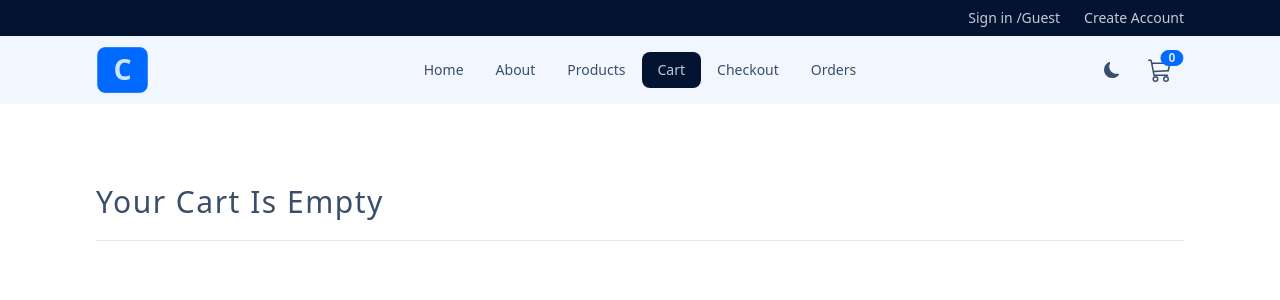
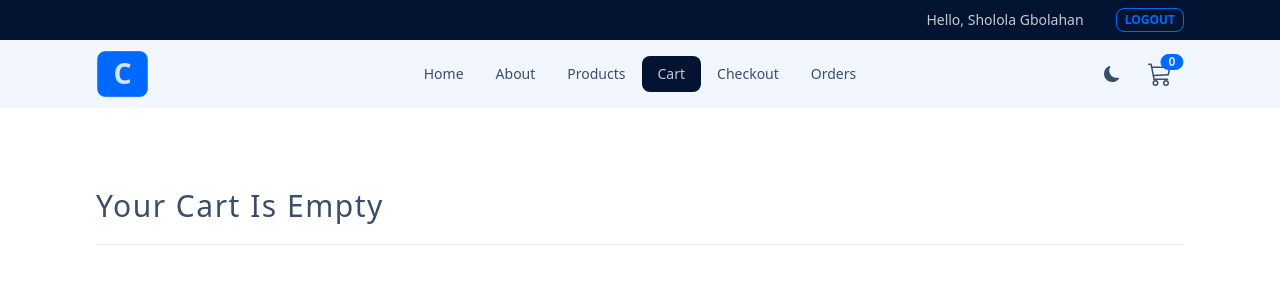
Before and after one commit to Sholola-Gbolahan/Comfy-store, a React (Vite) app: page /cart in a window 1280 px wide. Shown: the top 300 px of the page. Built offline with nearby package versions, Linux system fonts and the light colour scheme.

Commit message:
- setup logout reducer - access user in Header, NavLinks and Cart Page

```diff
--- a/src/components/Header.jsx
+++ b/src/components/Header.jsx
@@ -1,23 +1,45 @@
-import { Link } from "react-router-dom"
+import { Link, useNavigate } from "react-router-dom"
+
+import { useDispatch, useSelector } from "react-redux"
+import { logoutUser } from "../features/user/UserSlice"
+import { clearCart } from "../features/cart/cartSlice"
 
 const Header = () => {
+  const navigate = useNavigate()
+  const dispatch = useDispatch()
+  const user = useSelector((state) => state.userState.user)
+
+  const handleLogout = () => {
+    navigate("/")
+    dispatch(clearCart())
+    dispatch(logoutUser())
+  }
+
   return (
     <header className="bg-neutral py-2 text-neutral-content  ">
-      <div
-        className="
-      align-element flex justified-center sm:justify-end"
+      <div className="align-element flex justified-center sm:justify-end">
+        {user ? (
+          //  USER
+          <div className="flex gap-x-2 sm:gap-x-8 items-center">
+            <p className="text-xs sm:text-sm">Hello, {user.username}</p>
+            <button
+              className="btn btn-xs btn-outline btn-primary "
+              onClick={handleLogout}
             >
-        {/* USER */}
-        {/* LINKS */}
+              logout
+            </button>
+          </div>
+        ) : (
+          //  LINKS
           <div className="flex gap-x-6 justify-center items-center">
             <Link to="/login" className="link link-hover text-xs sm:text-sm">
-            {" "}
               Sign in /Guest
             </Link>
             <Link to="/register" className="link link-hover text-xs sm:text-sm">
               Create Account
             </Link>
           </div>
+        )}
       </div>
     </header>
   )
--- a/src/components/NavLinks.jsx
+++ b/src/components/NavLinks.jsx
@@ -1,4 +1,6 @@
 import { NavLink } from "react-router-dom"
+
+import { useSelector } from "react-redux"
 
 //1. creating an array of links
 const links = [
@@ -11,10 +13,13 @@
 ]
 
 const NavLinks = () => {
+  const user = useSelector((state) => state.userState.user)
   return (
     <>
       {/* 2. interating over the links */}
       {links.map(({ id, url, text }) => {
+        // condtion to hide checkout and order if no user exit
+        if ((url === "checkout" || url === "orders") && !user) return null
         return (
           <li key={id}>
             <NavLink className="capitalize" to={url}>
--- a/src/main.jsx
+++ b/src/main.jsx
@@ -11,6 +11,6 @@
 createRoot(document.getElementById("root")).render(
   <Provider store={store}>
     <App />
-    <ToastContainer position="top-right" />
+    <ToastContainer position="bottom-right" />
   </Provider>
 )
--- a/src/pages/Cart.jsx
+++ b/src/pages/Cart.jsx
@@ -3,7 +3,8 @@
 import { useSelector } from "react-redux"
 
 const Cart = () => {
-  const user = null
+  // accessing user
+  const user = useSelector((state) => state.userState.user)
   const numItemsInCart = useSelector((state) => state.cartState.numItemsInCart)
   console.log(numItemsInCart)
 
```
Lines whose indentation alone changed are shown as unchanged.
